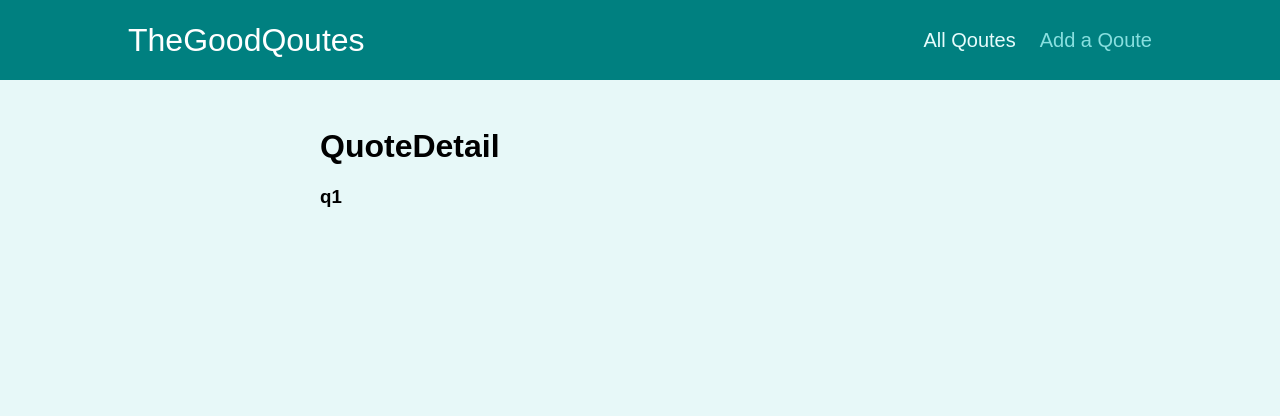
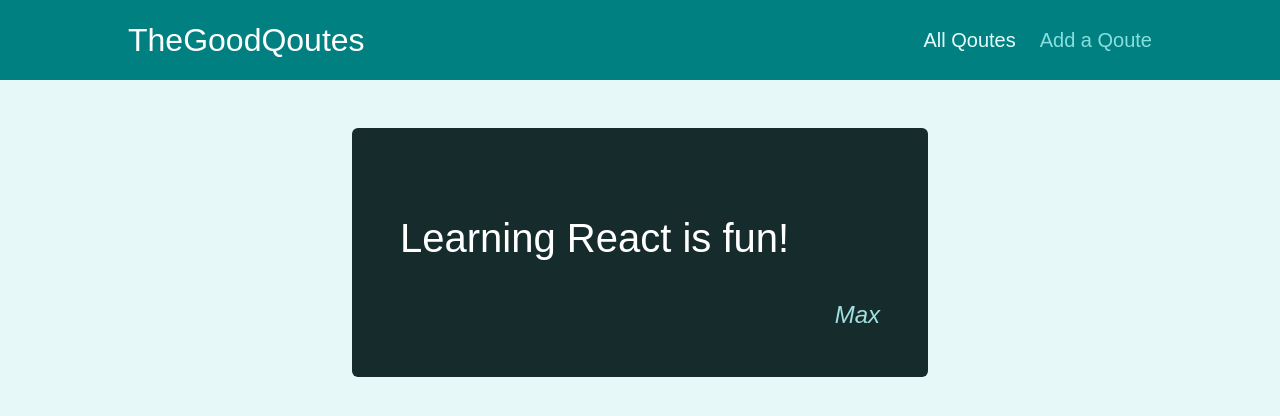
Before and after one commit to priyanshumaurya8868/react-quote-sharing-app, a React (Create React App) app: page /quotes/q1 in a window 1280 px wide. Shown: the top 416 px of the page. Built offline with nearby package versions, Linux system fonts and the light colour scheme.

Commit message:
config with dummy data

```diff
--- a/src/components/quotes/NoQuotesFound.js
+++ b/src/components/quotes/NoQuotesFound.js
@@ -1,12 +1,13 @@
+import { Link } from 'react-router-dom';
 import classes from './NoQuotesFound.module.css';
 
 const NoQuotesFound = () => {
   return (
     <div className={classes.noquotes}>
       <p>No quotes found!</p>
-      <a className='btn'>
+      <Link className='btn' to="/new-quote">
         Add a Quote
-      </a>
+      </Link>
     </div>
   );
 };
--- a/src/components/quotes/QuoteItem.js
+++ b/src/components/quotes/QuoteItem.js
@@ -1,3 +1,5 @@
+import { Link } from 'react-router-dom';
+
 import classes from './QuoteItem.module.css';
 
 const QuoteItem = (props) => {
@@ -9,9 +11,9 @@ const QuoteItem = (props) => {
         </blockquote>
         <figcaption>{props.author}</figcaption>
       </figure>
-      <a className='btn'>
+      <Link className='btn' to={`/quotes/${props.id}`}>
         View Fullscreen
-      </a>
+      </Link>
     </li>
   );
 };
--- a/src/pages/AllQuotes.js
+++ b/src/pages/AllQuotes.js
@@ -1,5 +1,11 @@
+import QuoteList  from '../components/quotes/QuoteList'
+const DUMMY_QUOTES = [
+  { id: "q1", author: "Max", text: "Learning React is fun!" },
+  { id: "q2", author: "Maximilian", text: "Learning React is great!" },
+];
+
 const AllQuotes = () => {
-    return <h1>All Quotes Page</h1>
-  };
+  return <QuoteList quotes={DUMMY_QUOTES}/>
+};
 
-  export default AllQuotes;
+export default AllQuotes;
--- a/src/pages/NewQuotes.js
+++ b/src/pages/NewQuotes.js
@@ -1,7 +1,11 @@
-import React from 'react'
-
+import React from "react";
+import { useHistory } from "react-router-dom";
+import QuoteForm from "../components/quotes/QuoteForm";
 export default function NewQuotes() {
-  return (
-    <div>NewQuotes</div>
-  )
+    const history = useHistory()
+  const addQuoteHandler = (quote) => {
+    console.log(quote);
+    history.replace('/quotes')
+  };
+  return <QuoteForm onAddQuote={addQuoteHandler} />;
 }
--- a/src/pages/QuoteDetail.js
+++ b/src/pages/QuoteDetail.js
@@ -1,14 +1,29 @@
 import React, { Fragment } from "react";
 import { Route, useParams } from "react-router-dom";
-import Comments from '../components/comments/Comments'
+import Comments from "../components/comments/Comments";
+import NoQuotesFound from "../components/quotes/NoQuotesFound";
+import HighlightedQuote from "../components/quotes/HighlightedQuote";
+const DUMMY_QUOTES = [
+  { id: "q1", author: "Max", text: "Learning React is fun!" },
+  { id: "q2", author: "Maximilian", text: "Learning React is great!" },
+];
 export default function QuoteDetail() {
   const quoteId = useParams().quoteId;
+  console.log(quoteId);
+
+  const quote = DUMMY_QUOTES.find((item) => item.id === quoteId);
+
+  if (!quote) {
+    return <NoQuotesFound/>;
+  }
+
+  console.log(quote);
+
   return (
     <Fragment>
-      <h1>QuoteDetail</h1>
-      <h3>{quoteId}</h3>
-      <Route  path={`/quotes/${quoteId}/comments`}>
-      <Comments/>
+      <HighlightedQuote text={quote.text} author={quote.author} />
+      <Route path={`/quotes/${quoteId}/comments`}>
+        <Comments />
       </Route>
     </Fragment>
   );
```
Also changed, not shown: 1 other file (tests, documents, lock files or other folders).
